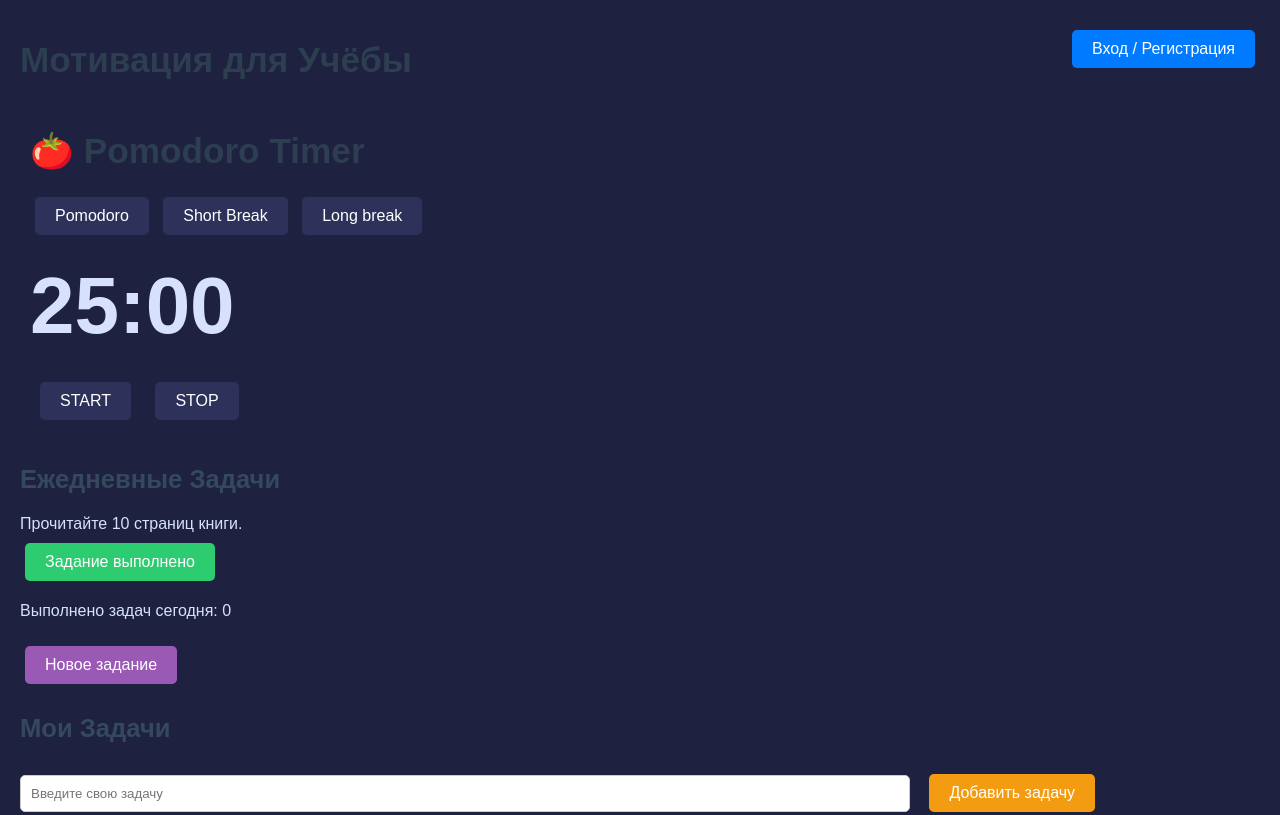
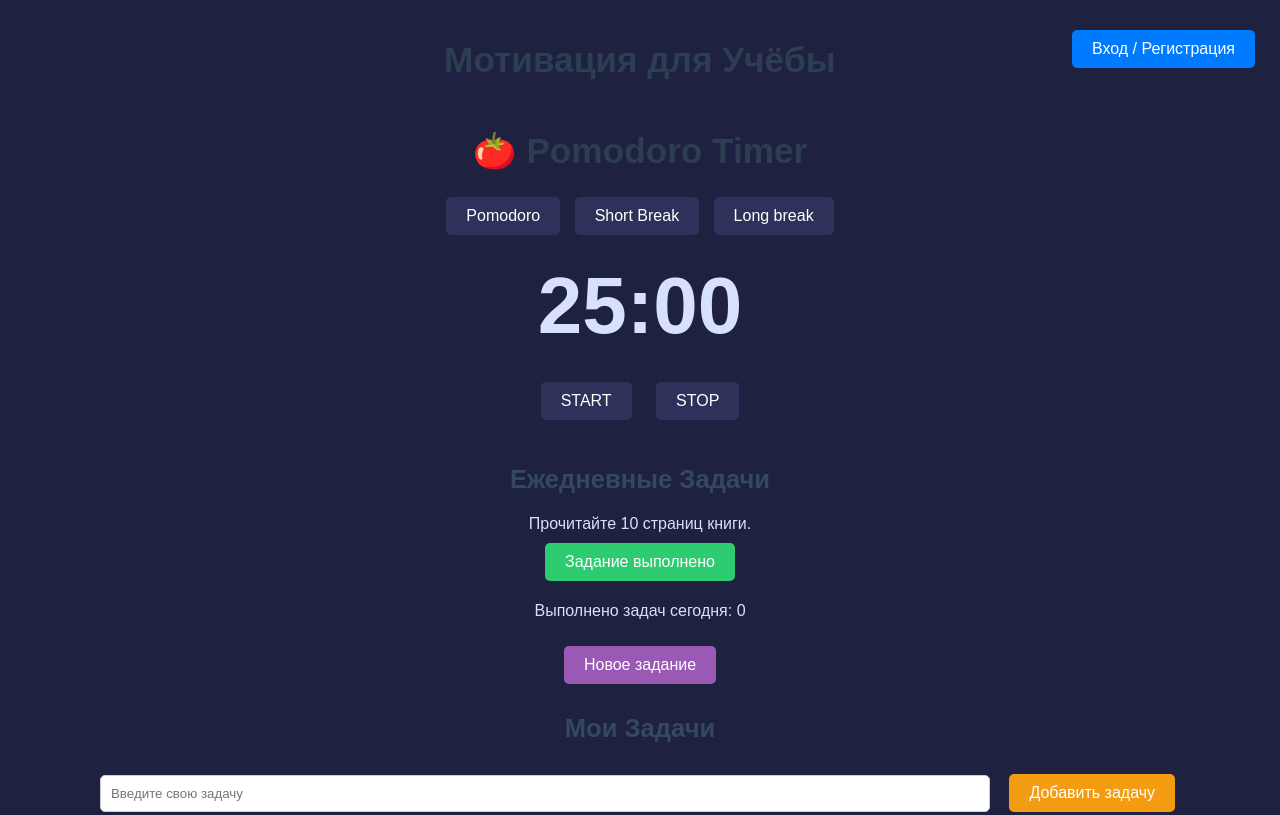
Before and after one commit to vorrym/HakatonProject, a plain HTML site: page index.html in a window 1280 px wide. Shown: the top 815 px of the page. Drawn offline with Linux system fonts and the light colour scheme.

Commit message:
Update style.css

```diff
--- a/style.css
+++ b/style.css
@@ -10,6 +10,10 @@
   display: flex;
   justify-content: center;
 }
+.container {
+    text-align: center;
+}
+
 .button {
   background-color: #2e325a;
   color: #fff;
```
